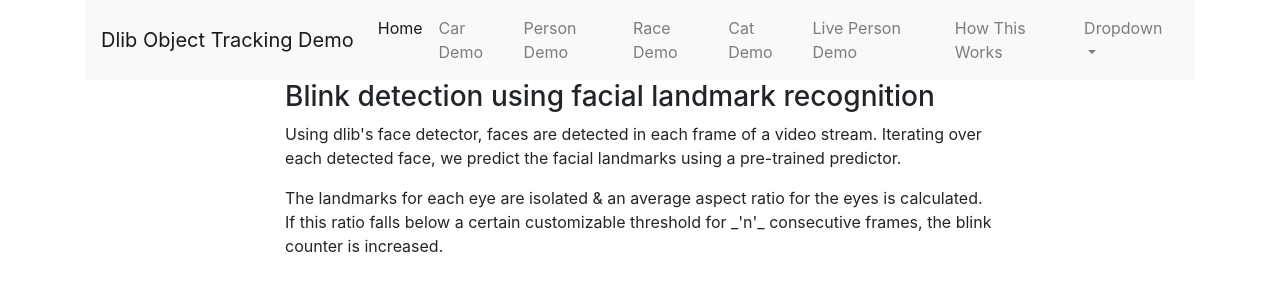
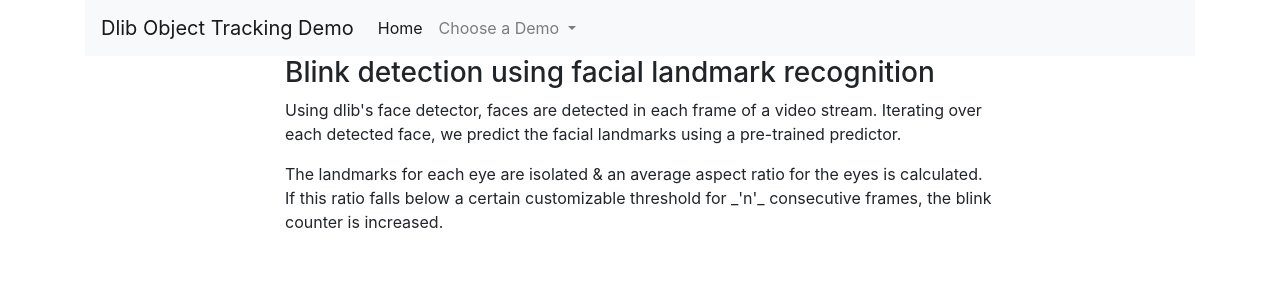
Before and after one commit to LaggyHammer/dlib-object-tracking, a Flask app: page /explain/ in a window 1280 px wide. Shown: the top 300 px of the page. Run offline with Flask 2, Linux system fonts and the light colour scheme; some libraries are stand-ins or nearby versions.

Commit message:
added dropdown menu

```diff
--- a/templates/layout.html
+++ b/templates/layout.html
@@ -32,33 +32,18 @@
               <li class="nav-item active">
                 <a class="nav-link" href="{{ url_for('index') }}">Home <span class="sr-only">(current)</span></a>
               </li>
-                 <li class="nav-item">
-                <a class="nav-link" href="{{ url_for('car') }}">Car Demo</a>
-              </li>
-                 <li class="nav-item">
-                <a class="nav-link" href="{{ url_for('person') }}">Person Demo</a>
-              </li>
-                 <li class="nav-item">
-                <a class="nav-link" href="{{ url_for('race') }}">Race Demo</a>
-              </li>
-                 <li class="nav-item">
-                <a class="nav-link" href="{{ url_for('cat') }}">Cat Demo</a>
-              </li>
-                 <li class="nav-item">
-                <a class="nav-link" href="{{ url_for('live') }}">Live Person Demo</a>
-              </li>
-              <li class="nav-item">
-                <a class="nav-link" href="{{ url_for('explain') }}">How This Works</a>
-              </li>
+
                  <li class="nav-item dropdown">
         <a class="nav-link dropdown-toggle" href="#" id="navbarDropdown" role="button" data-toggle="dropdown" aria-haspopup="true" aria-expanded="false">
-          Dropdown
+          Choose a Demo
         </a>
         <div class="dropdown-menu" aria-labelledby="navbarDropdown">
-          <a class="dropdown-item" href="#">Action</a>
-          <a class="dropdown-item" href="#">Another action</a>
+          <a class="dropdown-item" href="{{ url_for('person') }}">Person Demo</a>
+          <a class="dropdown-item" href="{{ url_for('car') }}">Car Demo</a>
+          <a class="dropdown-item" href="{{ url_for('cat') }}">Cat Demo</a>
+          <a class="dropdown-item" href="{{ url_for('race') }}">Race Demo</a>
           <div class="dropdown-divider"></div>
-          <a class="dropdown-item" href="#">Something else here</a>
+          <a class="dropdown-item" href="{{ url_for('live') }}">Live Demo (Webcam)</a>
         </div>
       </li>
             </ul>
```
